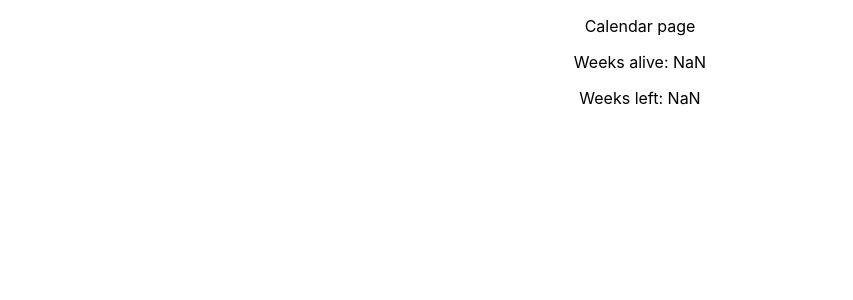
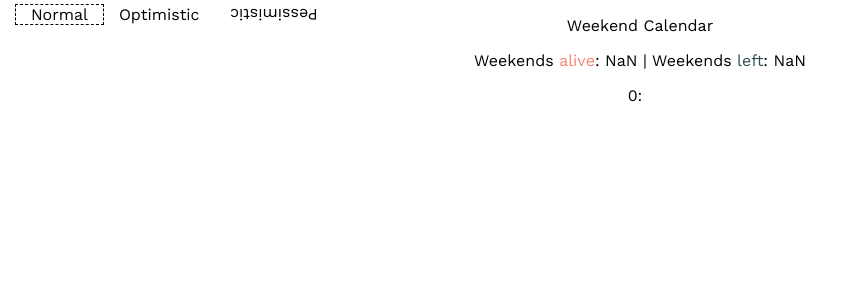
Before and after one commit to gsiou/hourglass, a React (Create React App) app: page /calendar in a window 1280 px wide. Shown: the top 300 px of the page, without its empty margins (0-853 px from the left). Built offline with nearby package versions, Linux system fonts and the light colour scheme.

Commit message:
Added calendar grid

```diff
--- a/src/App.css
+++ b/src/App.css
@@ -2,6 +2,10 @@
 
 html {
   scroll-behavior: smooth;
+}
+
+body {
+  font-family: 'Work Sans', sans-serif;
 }
 
 .App {
@@ -98,6 +102,68 @@ html {
   transition: all .4s ease-out;
 }
 
+.Counter {
+  padding-right: 10px;
+}
+
+.Weekbox {
+  width: 2px;
+  height: 2px;
+  color: darkslategray;
+}
+
+.Weekbox.filled {
+  color: salmon;
+}
+
+span.past {
+  color: salmon;
+}
+
+span.future {
+  color: darkslategray;
+}
+
+.Calendar {
+  font-size: 16px;
+}
+
+.Calendar.opt {
+  font-size: 30px;
+}
+
+.Calendar.pes {
+  font-size: 8px;
+}
+
+.ModeSelector {
+  position: absolute;
+  left: 15px;
+  top: 5px;
+}
+
+.ModeSelector a{
+  color: black;
+  text-decoration: none;
+  padding-left: 15px;
+  padding-right: 15px;
+}
+
+.ModeSelector a:hover {
+  background: rgba(130, 130, 130, 1);
+  color: white;
+}
+
+.ModeSelector a.active {
+  border: 1px dashed black;
+}
+
+.ModeSelector a.pes {
+  transform: rotate(180deg);
+  display: inline-block;
+}
+
+
 @keyframes Hourglass-rotate {
   from {
     transform: rotate(0deg);
--- a/src/Calendar.js
+++ b/src/Calendar.js
@@ -1,21 +1,50 @@
-import React from 'react'
+import React, { useState } from 'react'
 
 const goToPage  = () => {
     window.location.href = '#start'
 }
 
+const Week = (props) => (
+  <span className={`Weekbox ${props.past ? 'filled' : 'empty'}`}>
+    x
+  </span>
+)
+
+const Counter = (props) => (
+  <span className='Counter'>
+    {props.count}:
+  </span>
+)
+
 export default () => {
+  const [mode, setMode] = useState(0);
+
   const today = new Date().getTime() / 1000;
   const bday = parseInt(localStorage.getItem('bday'));
   const lifespan = parseInt(localStorage.getItem('lifespan'));
 
   const weeksAlive = (today - bday) / 60 / 60 / 24 / 7;
   const weeksLeft = (bday + lifespan - today) / 60 / 60 / 24 / 7;
+  const calendarContent = [<Counter count={0}/>]
+  for(let i = 0; i < weeksAlive + weeksLeft; i++) {
+    calendarContent.push(<Week past={i < weeksAlive}/>)
+    if ((i + 1) % 52 == 0) {
+      calendarContent.push(<br/>)
+      calendarContent.push(<Counter count={Math.floor(i/52 + 1)}/>)
+    }
+  }
   return (
     <div className="App">
-      <p>Calendar page</p>
-      <p>Weeks alive: {weeksAlive}</p>
-      <p>Weeks left: {weeksLeft}</p>
+      <div className='ModeSelector'>
+        <a className={`${mode === 0 ? 'active': ''}`} href="#" onClick={(e) => setMode(0)}>Normal</a>
+        <a className={`${mode === 1 ? 'active': ''}`} href="#" onClick={(e) => setMode(1)}>Optimistic</a>
+        <a className={`pes ${mode === 2 ? 'active': ''}`} href="#" onClick={(e) => setMode(2)}>Pessimistic</a>
+      </div>
+      <p>Weekend Calendar</p>
+      <p>Weekends <span className='past'>alive</span>: {Math.floor(weeksAlive)} | Weekends <span className='future'>left</span>: {Math.floor(weeksLeft)}</p>
+      <div className={`Calendar ${ mode === 1 ? 'opt' : mode === 2 ? 'pes' : ''}`}>
+        {calendarContent}
+      </div>
     </div>
   );
 }
```
